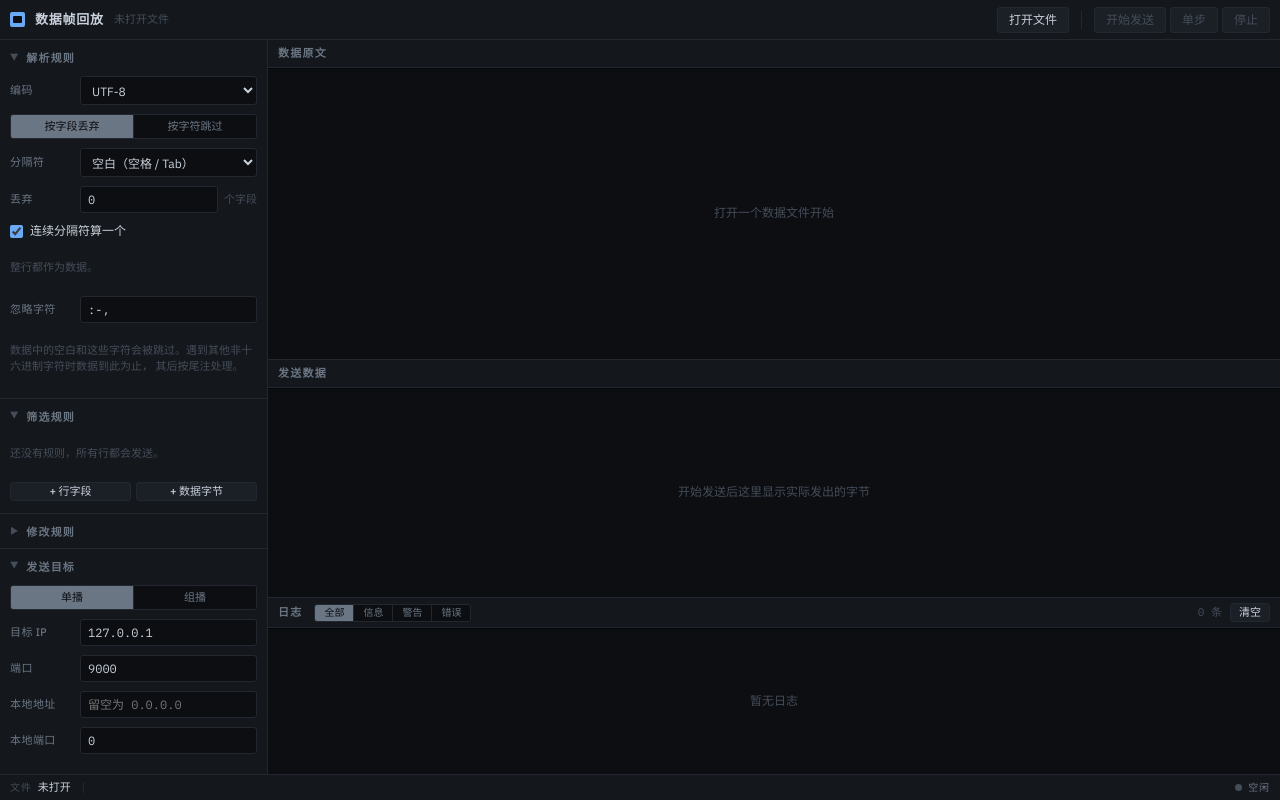
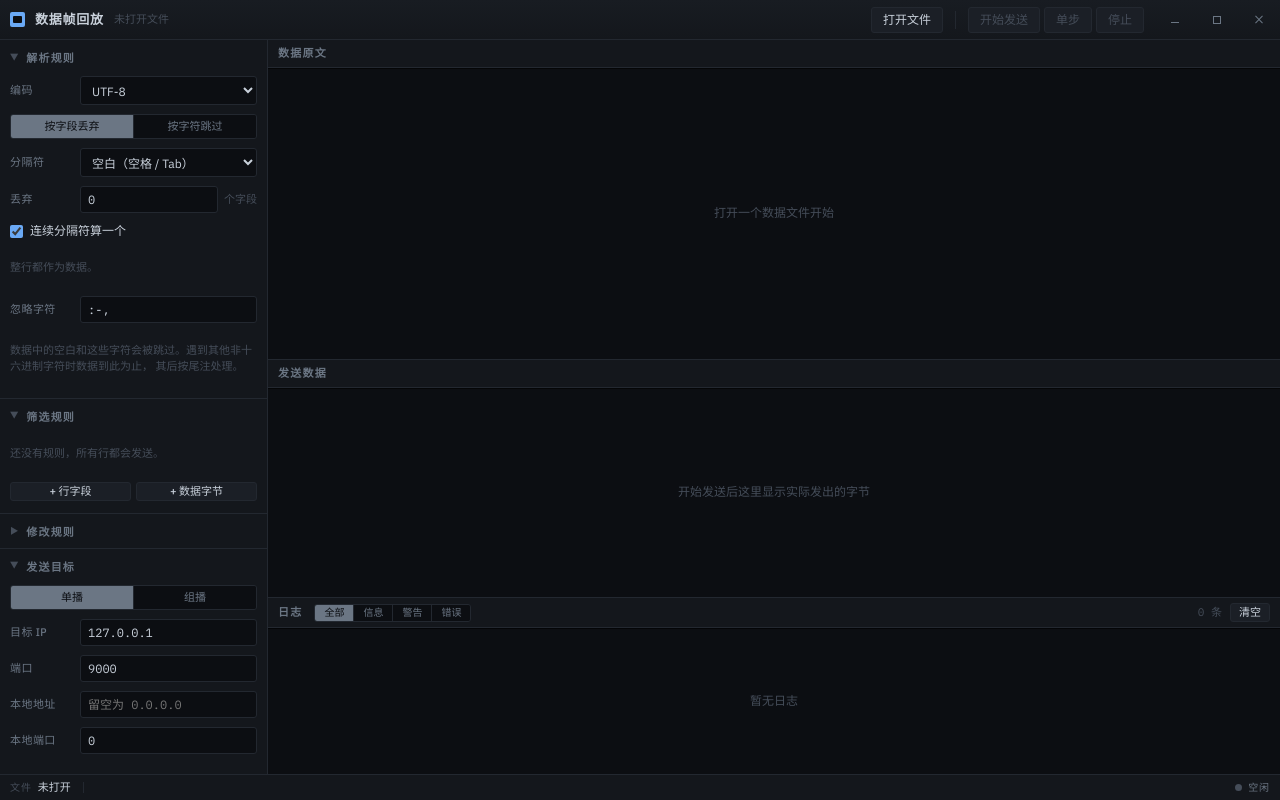
Before and after one commit to gtouck/udp-frame-replay, a React (Vite) app: page / in a window 1280 px wide. Built offline with nearby package versions, Linux system fonts and the light colour scheme.

Commit message:
feat: 融合窗口标题栏与应用顶栏

```diff
--- a/src-tauri/capabilities/default.json
+++ b/src-tauri/capabilities/default.json
@@ -5,6 +5,10 @@
   "windows": ["main"],
   "permissions": [
     "core:default",
+    "core:window:allow-close",
+    "core:window:allow-minimize",
+    "core:window:allow-start-dragging",
+    "core:window:allow-toggle-maximize",
     "dialog:default",
     "dialog:allow-open",
     "dialog:allow-save"
--- a/src-tauri/tauri.conf.json
+++ b/src-tauri/tauri.conf.json
@@ -17,7 +17,8 @@
         "height": 900,
         "minWidth": 1000,
         "minHeight": 640,
-        "resizable": true
+        "resizable": true,
+        "decorations": false
       }
     ],
     "security": {
--- a/src/components/ChromeBar.tsx
+++ b/src/components/ChromeBar.tsx
@@ -9,6 +9,7 @@ import {
   stopSend,
 } from "../api";
 import { hasBlockingProblem, isActive, useStore } from "../store";
+import WindowControls from "./WindowControls";
 
 /** 路径拆成目录与文件名两段：目录可以省略，文件名永远完整可见。 */
 const cut = (p: string) => Math.max(p.lastIndexOf("/"), p.lastIndexOf("\\"));
@@ -68,15 +69,26 @@ export default function ChromeBar() {
   }
 
   return (
-    <header className="bar">
-      <span className="bar-mark" aria-hidden />
-      <span className="bar-title">数据帧回放</span>
+    <header className="bar" data-tauri-drag-region>
+      <WindowControls />
+      <span className="bar-mark" data-tauri-drag-region aria-hidden />
+      <span className="bar-title" data-tauri-drag-region>
+        数据帧回放
+      </span>
 
-      <span className="bar-path" data-empty={file ? undefined : "true"}>
+      <span
+        className="bar-path"
+        data-empty={file ? undefined : "true"}
+        data-tauri-drag-region
+      >
         {file ? (
           <>
-            <span className="bar-dir">{dirOf(file.path)}</span>
-            <span className="bar-file">{baseOf(file.path)}</span>
+            <span className="bar-dir" data-tauri-drag-region>
+              {dirOf(file.path)}
+            </span>
+            <span className="bar-file" data-tauri-drag-region>
+              {baseOf(file.path)}
+            </span>
           </>
         ) : (
           "未打开文件"
--- /dev/null
+++ b/src/components/WindowControls.tsx
@@ -0,0 +1,51 @@
+import { getCurrentWindow } from "@tauri-apps/api/window";
+
+type WindowAction = "close" | "maximize" | "minimize";
+
+const isMac = /Macintosh|Mac OS X/.test(navigator.userAgent);
+
+/**
+ * 无边框窗口的系统操作区。保持原生按钮的摆放习惯，但视觉上属于应用顶栏。
+ */
+export default function WindowControls() {
+  const run = (action: WindowAction) => {
+    const appWindow = getCurrentWindow();
+    const command = {
+      close: () => appWindow.close(),
+      maximize: () => appWindow.toggleMaximize(),
+      minimize: () => appWindow.minimize(),
+    }[action];
+
+    void command();
+  };
+
+  const controls: Array<{ action: WindowAction; label: string }> = isMac
+    ? [
+        { action: "close", label: "关闭窗口" },
+        { action: "minimize", label: "最小化窗口" },
+        { action: "maximize", label: "最大化或还原窗口" },
+      ]
+    : [
+        { action: "minimize", label: "最小化窗口" },
+        { action: "maximize", label: "最大化或还原窗口" },
+        { action: "close", label: "关闭窗口" },
+      ];
+
+  return (
+    <div className="window-controls" data-platform={isMac ? "mac" : "desktop"}>
+      {controls.map(({ action, label }) => (
+        <button
+          key={action}
+          className="window-control"
+          data-action={action}
+          type="button"
+          aria-label={label}
+          title={label}
+          onClick={() => run(action)}
+        >
+          <span className="window-control-icon" aria-hidden />
+        </button>
+      ))}
+    </div>
+  );
+}
--- a/src/styles.css
+++ b/src/styles.css
@@ -91,7 +91,10 @@ body {
   gap: 10px;
   padding: 0 10px;
   border-bottom: 1px solid var(--seam);
-  background: var(--chrome);
+  background: linear-gradient(180deg, #181c22 0%, var(--chrome) 100%);
+  position: relative;
+  z-index: 10;
+  cursor: default;
 }
 
 .bar-mark {
@@ -117,6 +120,205 @@ body {
   letter-spacing: 0.06em;
   color: var(--ink);
   flex: none;
+}
+
+/* ── 融合式窗口控制 ───────────────────────────────────────── */
+.window-controls {
+  display: flex;
+  align-items: center;
+  flex: none;
+}
+
+.window-control {
+  position: relative;
+  display: grid;
+  place-items: center;
+  flex: none;
+  color: var(--ink-dim);
+  background: transparent;
+  border: 0;
+  padding: 0;
+  cursor: default;
+}
+
+.window-control-icon {
+  position: relative;
+  width: 10px;
+  height: 10px;
+  display: block;
+}
+
+/* Windows / Linux：操作区与顶栏等高，贴右边缘，不再像额外一层系统标题栏。 */
+.window-controls[data-platform="desktop"] {
+  align-self: stretch;
+  order: 2;
+  margin-right: -10px;
+}
+
+.window-controls[data-platform="desktop"] .window-control {
+  width: 42px;
+  height: 100%;
+}
+
+.window-controls[data-platform="desktop"] .window-control:hover {
+  color: var(--ink-bright);
+  background: var(--chrome-hi);
+}
+
+.window-controls[data-platform="desktop"]
+  .window-control[data-action="close"]:hover {
+  color: #fff;
+  background: #c94b45;
+}
+
+.window-controls[data-platform="desktop"]
+  .window-control[data-action="minimize"]
+  .window-control-icon::before {
+  content: "";
+  position: absolute;
+  left: 1px;
+  right: 1px;
+  bottom: 2px;
+  height: 1px;
+  background: currentColor;
+}
+
+.window-controls[data-platform="desktop"]
+  .window-control[data-action="maximize"]
+  .window-control-icon::before {
+  content: "";
+  position: absolute;
+  inset: 1px;
+  border: 1px solid currentColor;
+}
+
+.window-controls[data-platform="desktop"]
+  .window-control[data-action="close"]
+  .window-control-icon::before,
+.window-controls[data-platform="desktop"]
+  .window-control[data-action="close"]
+  .window-control-icon::after {
+  content: "";
+  position: absolute;
+  top: 4px;
+  left: 0;
+  width: 10px;
+  height: 1px;
+  background: currentColor;
+  transform: rotate(45deg);
+}
+
+.window-controls[data-platform="desktop"]
+  .window-control[data-action="close"]
+  .window-control-icon::after {
+  transform: rotate(-45deg);
+}
+
+/* macOS：沿用左侧交通灯的位置与色彩，按钮仍属于同一条应用工具栏。 */
+.window-controls[data-platform="mac"] {
+  order: -1;
+  gap: 8px;
+  padding: 0 2px;
+  margin-right: 4px;
+}
+
+.window-controls[data-platform="mac"] .window-control {
+  width: 12px;
+  height: 12px;
+  border-radius: 50%;
+  background: #656b73;
+  box-shadow: inset 0 0 0 0.5px rgba(0, 0, 0, 0.28);
+}
+
+.window-controls[data-platform="mac"]
+  .window-control[data-action="close"] {
+  background: #ff5f57;
+}
+
+.window-controls[data-platform="mac"]
+  .window-control[data-action="minimize"] {
+  background: #febc2e;
+}
+
+.window-controls[data-platform="mac"]
+  .window-control[data-action="maximize"] {
+  background: #28c840;
+}
+
+.window-controls[data-platform="mac"] .window-control-icon {
+  width: 8px;
+  height: 8px;
+  color: rgba(27, 28, 30, 0.72);
+  opacity: 0;
+}
+
+.window-controls[data-platform="mac"]:hover .window-control-icon {
+  opacity: 1;
+}
+
+.window-controls[data-platform="mac"]
+  .window-control[data-action="minimize"]
+  .window-control-icon::before {
+  content: "";
+  position: absolute;
+  left: 1px;
+  right: 1px;
+  top: 3.5px;
+  height: 1px;
+  background: currentColor;
+}
+
+.window-controls[data-platform="mac"]
+  .window-control[data-action="close"]
+  .window-control-icon::before,
+.window-controls[data-platform="mac"]
+  .window-control[data-action="close"]
+  .window-control-icon::after {
+  content: "";
+  position: absolute;
+  top: 3.5px;
+  left: 1px;
+  width: 6px;
+  height: 1px;
+  background: currentColor;
+  transform: rotate(45deg);
+}
+
+.window-controls[data-platform="mac"]
+  .window-control[data-action="close"]
+  .window-control-icon::after {
+  transform: rotate(-45deg);
+}
+
+.window-controls[data-platform="mac"]
+  .window-control[data-action="maximize"]
+  .window-control-icon::before,
+.window-controls[data-platform="mac"]
+  .window-control[data-action="maximize"]
+  .window-control-icon::after {
+  content: "";
+  position: absolute;
+  width: 0;
+  height: 0;
+  border-style: solid;
+}
+
+.window-controls[data-platform="mac"]
+  .window-control[data-action="maximize"]
+  .window-control-icon::before {
+  left: 1px;
+  top: 1px;
+  border-width: 0 4px 4px 0;
+  border-color: transparent currentColor transparent transparent;
+}
+
+.window-controls[data-platform="mac"]
+  .window-control[data-action="maximize"]
+  .window-control-icon::after {
+  right: 1px;
+  bottom: 1px;
+  border-width: 4px 0 0 4px;
+  border-color: transparent transparent transparent currentColor;
 }
 
 /* 路径分两段：目录可省略，文件名永远完整。
```
Also changed, not shown: dev-preview.html (+10 -0 lines).
